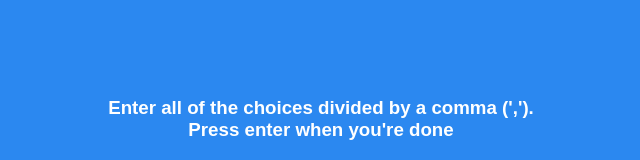
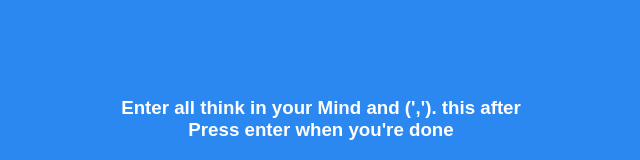
Before and after one commit to manjeetdeveloper/50projects50days, a plain HTML site: page random-choice-picker/index.html in a window 1280 px wide. Shown: the part 216-376 px from the top of the page, without its empty margins (319-959 px from the left). Drawn offline with Linux system fonts and the light colour scheme; a web font is replaced by a local one.

Commit message:
new updated

```diff
--- a/random-choice-picker/index.html
+++ b/random-choice-picker/index.html
@@ -8,7 +8,7 @@
   </head>
   <body>
     <div class="container">
-      <h3>Enter all of the choices divided by a comma (','). <br> Press enter when you're done</h3>
+      <h3>Enter all think in your Mind and  (','). this  after <br> Press enter when you're done</h3>
       <textarea placeholder="Enter choices here..." id="textarea"></textarea>
 
       <div id="tags"></div>
```
